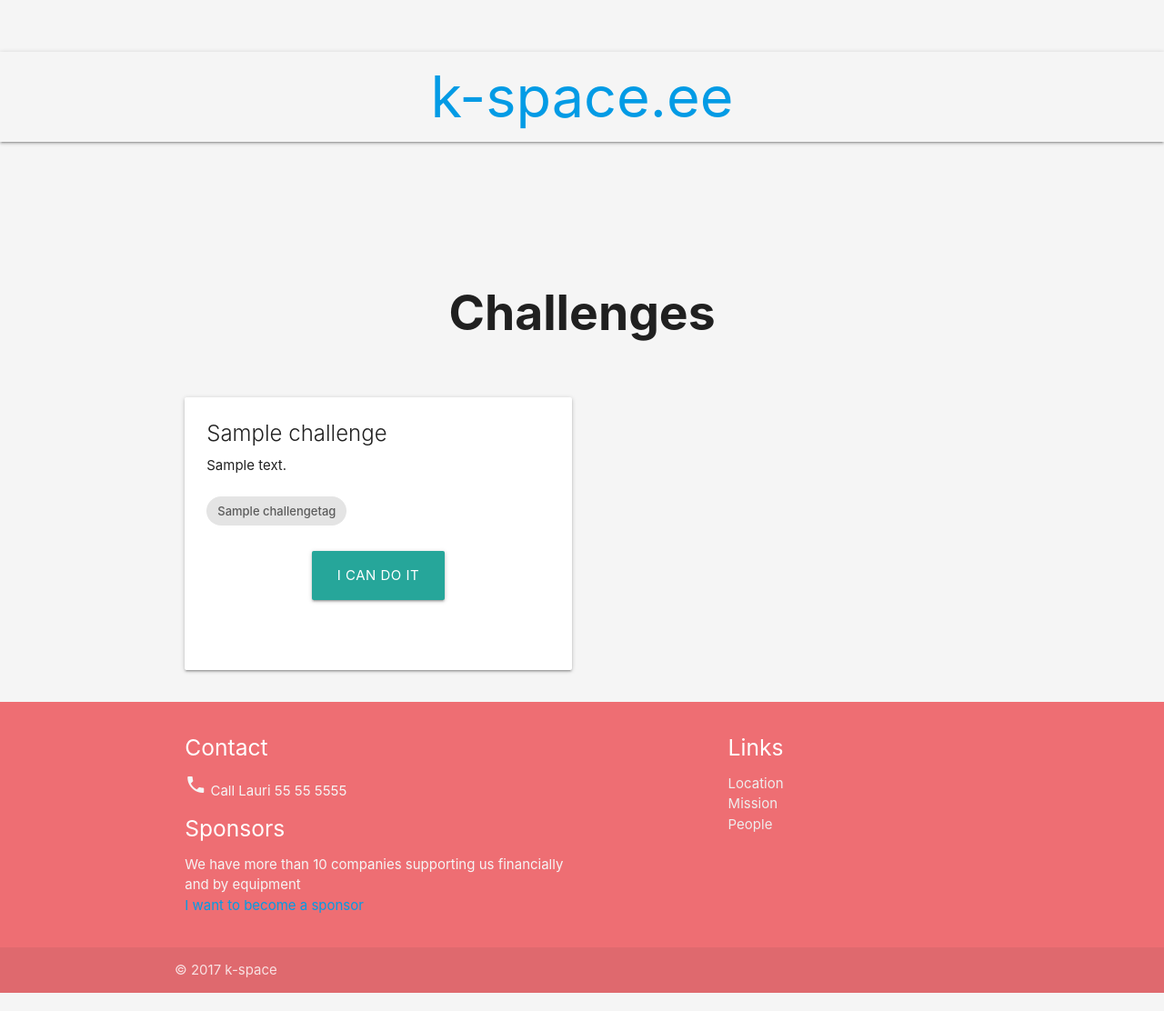
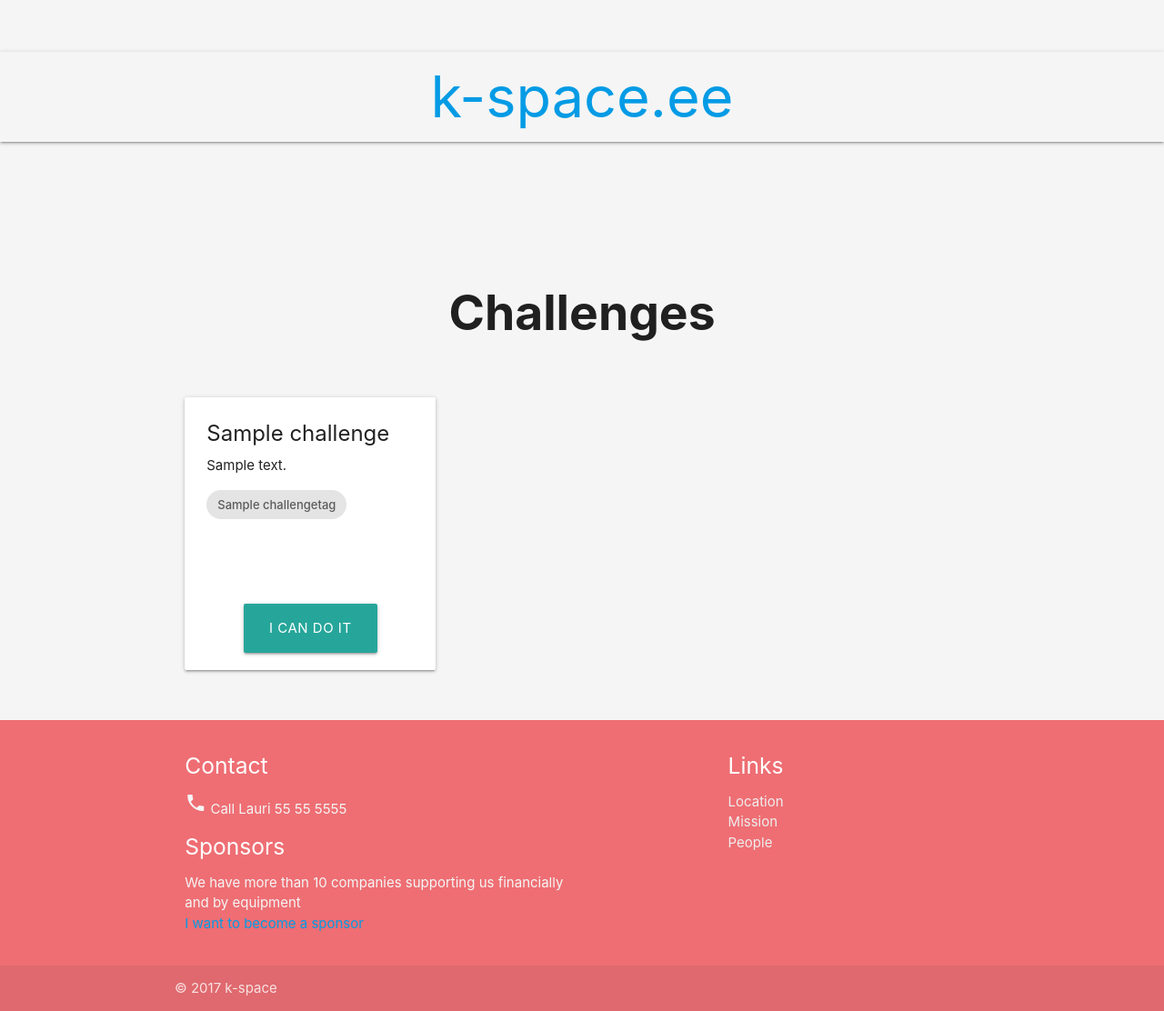
Before and after one commit to k-space-ee/k-space-web, a Django app: page /challenges/ in a window 1280 px wide. Shown: the whole page at 91% size. Run offline with Django 3.2, Linux system fonts and the light colour scheme; tables that the repository leaves empty hold one stand-in row (values such as "Sample post"); some libraries are stand-ins or nearby versions.

Commit message:
challenge cards fix

```diff
--- a/templates/challenges.html
+++ b/templates/challenges.html
@@ -31,28 +31,35 @@
     </div>
 
     <div class="row container challenges">
-
+        <div class="row">
           {% for challenge in challenges %}
-        <div class="col s12 m6">
-          <div class="card small">
-
+            <div class="col s12 m4">
+              <div class="card" style="height:300px;">
                 <div class="card-content">
-              <div class="card-title">{{ challenge.name }}</div>
-              <p>{{ challenge.description }}</p>
-              </br>
-              <div>
+                    <div class="row" style="height:160px;">
+                        <div class="col s12 m12">
+                            <div class="card-title"><b>{{ challenge.name }}</b></div>
+                            <p style="text-align: justify; max-height: 100px; overflow: scroll;">{{ challenge.description }}</p>
+                            <div style="padding-top: 15px;">
                                 {% for tag in challenge.tags.all %}
                                     <div class="chip">{{ tag.name }}</div>
                                 {% endfor %}
                             </div>
+                        </div>
+                    </div>
                     </br>
+                    <div class="row">
+                        <div class="col s12 m12">
                           <div class="center-align">
                             <a href="/challenge/{{ challenge.id }}" class="btn-large">I can do it</a>
                           </div>
                         </div>
                     </div>
                 </div>
+              </div>
+            </div>
           {% endfor %}
+        </div>
     </div>
 
     <!-- dashboard custom -->
```
Lines whose indentation alone changed are shown as unchanged.
